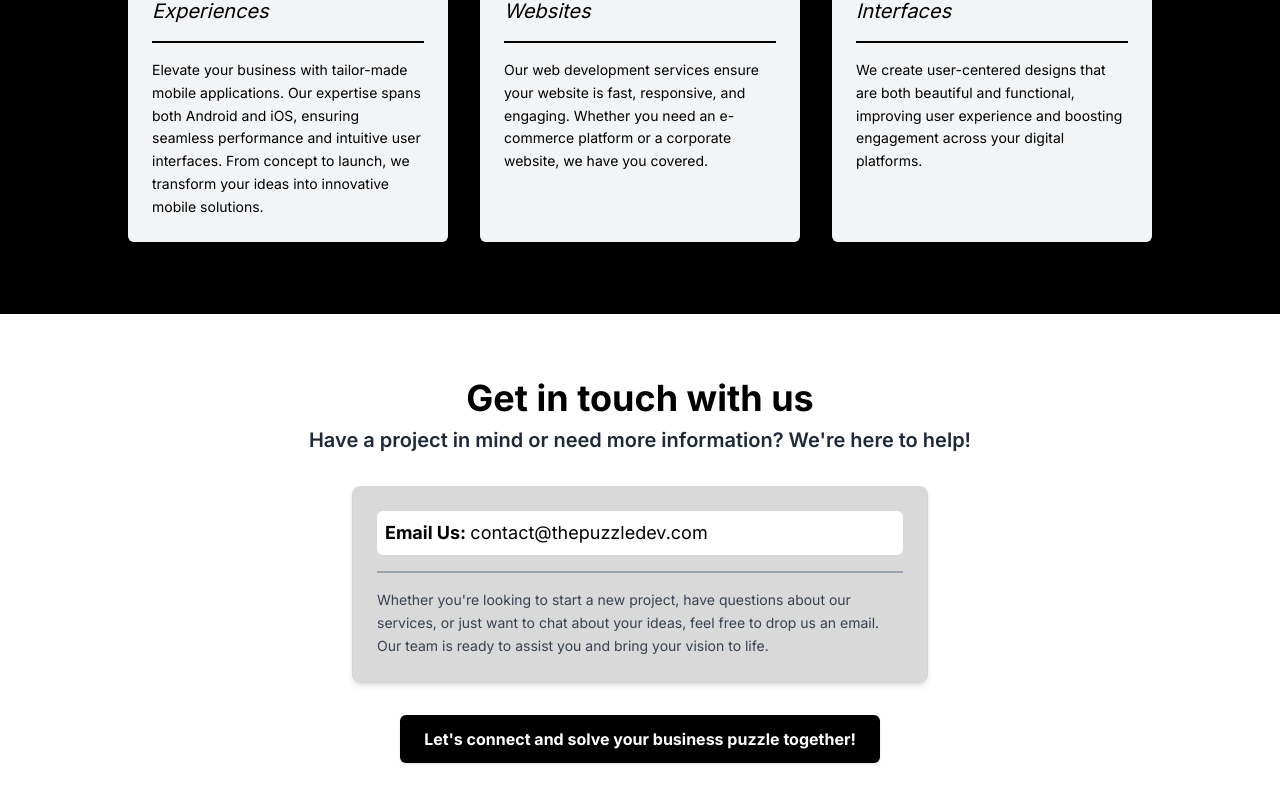
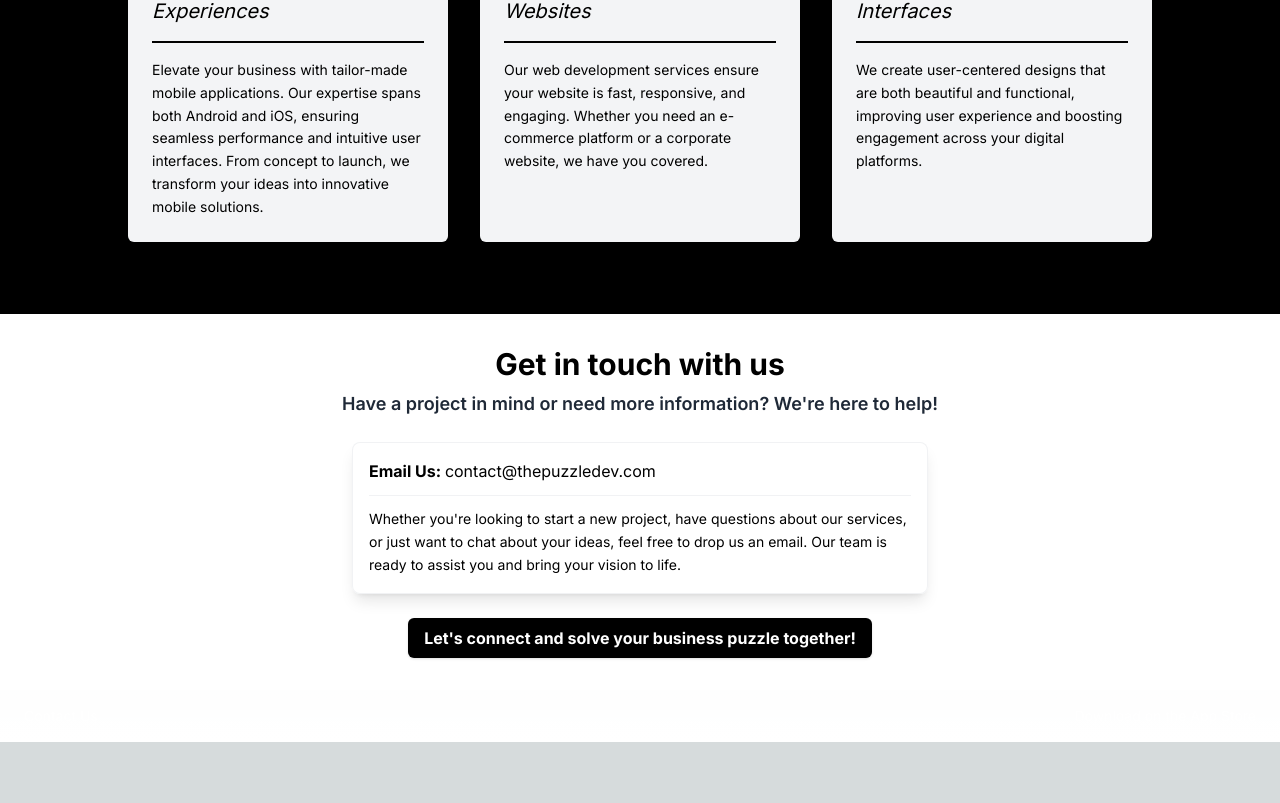
Before and after one commit to ThePuzzleDev/landingpage, a Next.js app: page / in a window 1280 px wide. Shown: the part 1011-1814 px from the top of the page. After the commit the page ends 1753 px from the top, so only its background shows below. Built offline with nearby package versions, Linux system fonts and the light colour scheme.

Commit message:
BottomBar Implemented

```diff
--- a/src/app/layout.tsx
+++ b/src/app/layout.tsx
@@ -2,6 +2,7 @@ import type { Metadata } from "next";
 import { Inter } from "next/font/google";
 import "./globals.css";
 import NavBar from "@/components/NavBar";
+import BottomBar from "@/components/BottomBar";
 
 const inter = Inter({ subsets: ["latin"] });
 
@@ -19,7 +20,10 @@ export default function RootLayout({
     <html lang="en">
       <body className={inter.className}>
         <NavBar/>
-        {children}</body>
+        {children}
+
+        <BottomBar/>
+        </body>
 
     </html>
   );
--- a/src/app/page.tsx
+++ b/src/app/page.tsx
@@ -2,6 +2,7 @@
 import Services from '@/components/Services';
 import PuzzleScene from '../components/PuzzleScene';
 import ContactUs from '@/components/ContactUs';
+import BottomBar from '@/components/BottomBar';
 
 export default function Home() {
   return (
--- /dev/null
+++ b/src/components/BottomBar.tsx
@@ -0,0 +1,26 @@
+// components/BottomBar.tsx
+import React from 'react';
+
+const BottomBar: React.FC = () => {
+  return (
+    <div className="bg-black-900 text-white py-4 px-6 w-full flex justify-between items-center mt-auto">
+      {/* Left Section: Contact Email */}
+      <a
+        href="mailto:thepuzzledev@gmail.com"
+        className="text-sm hover:underline"
+      >
+        Contact Us
+      </a>
+
+      {/* Right Section: App Store Link */}
+      <a
+        href="https://apps.apple.com" // Replace with your actual App Store link
+        className="text-sm hover:underline"
+      >
+        Download on the App Store
+      </a>
+    </div>
+  );
+};
+
+export default BottomBar;
--- a/src/components/ContactUs.tsx
+++ b/src/components/ContactUs.tsx
@@ -2,25 +2,26 @@ import React from 'react';
 
 const ContactUs: React.FC = () => {
   return (
-    <div className="bg-white py-16 px-4">
+    <div className="bg-white  py-8 px-4 text-black">
       {/* Title Section */}
-      <div className="text-center mb-8">
-        <h1 className="text-4xl font-bold text-black mb-2">
+      <div className="text-center mb-6">
+        <h1 className="text-3xl font-bold mb-2">
           Get in touch with us
         </h1>
-        <p className="text-xl font-semibold text-gray-800">
+        <p className="text-lg font-semibold text-gray-800">
           Have a project in mind or need more information? We're here to help!
         </p>
       </div>
 
-      {/* Contact Box */}
-      <div className="max-w-xl mx-auto border border-gray-300 rounded-lg p-6 shadow-md bg-gradient-to-br from-[#D9D9D9] to-[#D9D9D9]">
-      <h2 className="text-lg font-bold text-black bg-white p-2 rounded-md">
-  Email Us: <span className="font-normal text-black">contact@thepuzzledev.com</span>
-</h2>
-
-        <hr className="border-t-2 border-gray-400 my-4" />
-        <p className="text-sm text-gray-700 leading-relaxed">
+      {/* Contact Box with Glassmorphism */}
+      <div className="max-w-xl mx-auto rounded-lg p-4 shadow-lg
+                      bg-white bg-opacity-90 backdrop-filter backdrop-blur-lg
+                      border border-opacity-30 border-gray-300">
+        <h2 className="text-md font-bold mb-3">
+          Email Us: <span className="font-normal">contact@thepuzzledev.com</span>
+        </h2>
+        <hr className="border-t border-gray-300 border-opacity-30 my-3" />
+        <p className="text-sm leading-relaxed">
           Whether you're looking to start a new project, have questions about our services,
           or just want to chat about your ideas, feel free to drop us an email.
           Our team is ready to assist you and bring your vision to life.
@@ -28,10 +29,10 @@ const ContactUs: React.FC = () => {
       </div>
 
       {/* Call-to-Action */}
-      <div className="text-center mt-8">
+      <div className="text-center mt-6">
         <a
           href="mailto:contact@thepuzzledev.com"
-          className="inline-block bg-black text-white font-bold py-3 px-6 rounded-md shadow hover:bg-gray-800 transition-colors"
+          className="inline-block bg-black text-white font-bold py-2 px-4 rounded-md shadow hover:bg-opacity-90 transition-colors"
         >
           Let's connect and solve your business puzzle together!
         </a>
```
